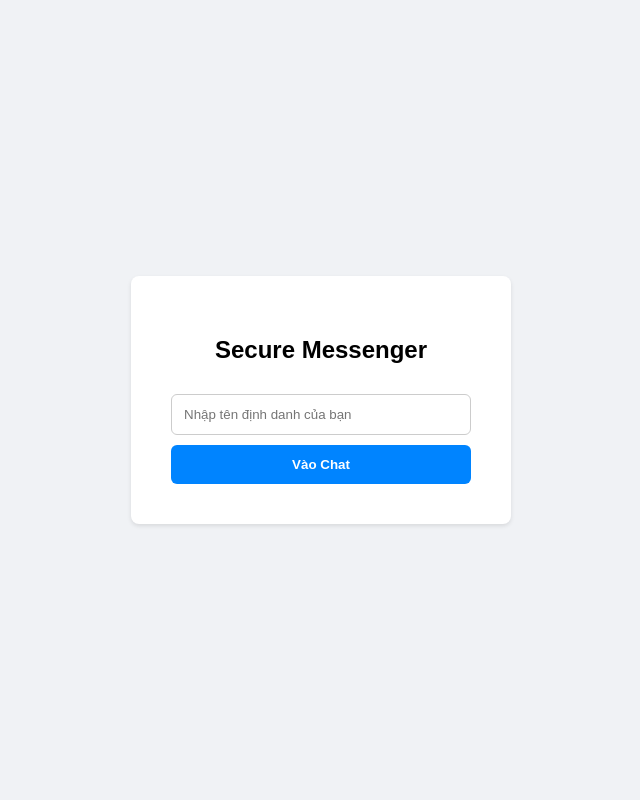
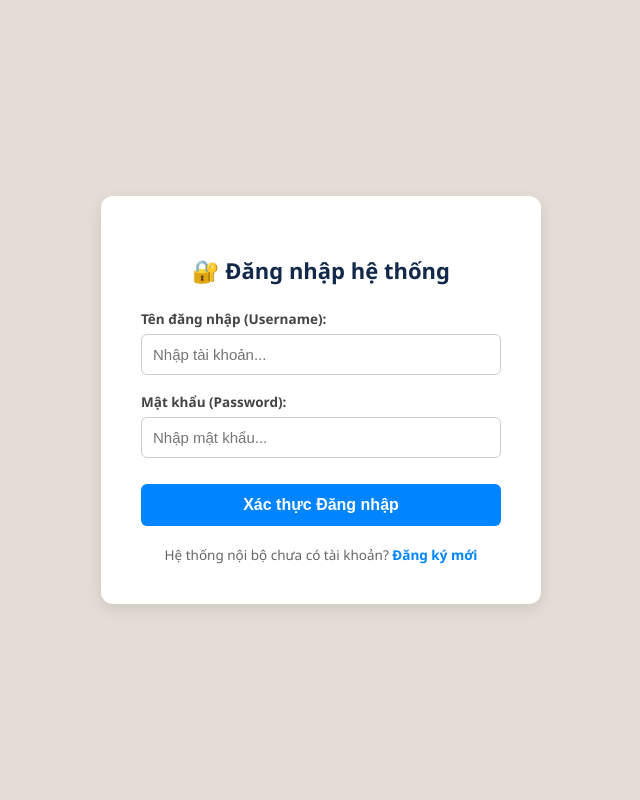
Before and after one commit to itzryuka/SecureImageSharing-Project-Team-9, a Flask app: page / in a window 1280 px wide. Shown: the whole page, without its empty margins (319-959 px from the left). Run offline with Flask 2, Linux system fonts and the light colour scheme; parts of the project's set-up code (start-up, migrations or seed data) failed here and were passed over.

Commit message:
Update 1.3

```diff
--- a/SecureImageSharing/SecureImageSharing/templates/login.html
+++ b/SecureImageSharing/SecureImageSharing/templates/login.html
@@ -1,35 +1,60 @@
 <!DOCTYPE html>
 <html lang="vi">
 <head>
-    <title>Đăng nhập - Secure Chat</title>
+    <meta charset="UTF-8">
+    <title>Xác thực Hệ thống - Secure Messenger</title>
     <style>
         body {
-            font-family: Arial;
-            background: #f0f2f5;
+            font-family: 'Segoe UI', Tahoma, Geneva, Verdana, sans-serif;
+            background: #e5ddd5;
+            height: 100vh;
             display: flex;
             justify-content: center;
             align-items: center;
-            height: 100vh;
             margin: 0;
         }
 
-        .login-box {
+        .auth-container {
             background: white;
             padding: 40px;
-            border-radius: 8px;
-            box-shadow: 0 2px 4px rgba(0,0,0,0.1);
+            border-radius: 12px;
+            box-shadow: 0 5px 15px rgba(0,0,0,0.1);
+            width: 360px;
             text-align: center;
-            width: 300px;
         }
 
-        input {
-            width: 100%;
-            padding: 12px;
-            margin: 10px 0;
-            border: 1px solid #ccc;
-            border-radius: 6px;
-            box-sizing: border-box;
+        h2 {
+            color: #12294A;
+            margin-bottom: 25px;
+            font-size: 22px;
         }
+
+        .input-group {
+            margin-bottom: 18px;
+            text-align: left;
+        }
+
+            .input-group label {
+                font-size: 13.5px;
+                font-weight: bold;
+                color: #444;
+                display: block;
+                margin-bottom: 6px;
+            }
+
+            .input-group input {
+                width: 100%;
+                padding: 11px;
+                border: 1px solid #ccc;
+                border-radius: 6px;
+                box-sizing: border-box;
+                font-size: 15px;
+                outline: none;
+            }
+
+                .input-group input:focus {
+                    border-color: #0084ff;
+                }
 
         button {
             width: 100%;
@@ -38,18 +63,106 @@
             color: white;
             border: none;
             border-radius: 6px;
+            font-size: 16px;
             font-weight: bold;
             cursor: pointer;
+            margin-top: 8px;
+            transition: 0.2s;
+        }
+
+            button:hover {
+                background: #006bce;
+            }
+
+        .switch-text {
+            margin-top: 20px;
+            font-size: 13.5px;
+            color: #666;
+        }
+
+            .switch-text a {
+                color: #0084ff;
+                text-decoration: none;
+                font-weight: bold;
+                cursor: pointer;
+            }
+
+        .alert {
+            padding: 12px;
+            border-radius: 6px;
+            margin-bottom: 18px;
+            font-size: 13.5px;
+            font-weight: 500;
+            text-align: left;
+        }
+
+        .alert-error {
+            background: #f8d7da;
+            color: #721c24;
+            border: 1px solid #f5c6cb;
+        }
+
+        .alert-success {
+            background: #d4edda;
+            color: #155724;
+            border: 1px solid #c3e6cb;
         }
     </style>
 </head>
 <body>
-    <div class="login-box">
-        <h2>Secure Messenger</h2>
-        <form method="post">
-            <input type="text" name="username" placeholder="Nhập tên định danh của bạn" required>
-            <button type="submit">Vào Chat</button>
+
+    <div class="auth-container">
+        <h2 id="form-title">🔐 Đăng nhập hệ thống</h2>
+
+        {% if error %}
+        <div class="alert alert-error">⚠️ {{ error }}</div>
+        {% endif %}
+        {% if success %}
+        <div class="alert alert-success">{{ success }}</div>
+        {% endif %}
+
+        <form id="auth-form" action="/" method="POST">
+            <div class="input-group">
+                <label>Tên đăng nhập (Username):</label>
+                <input type="text" name="username" required placeholder="Nhập tài khoản...">
+            </div>
+            <div class="input-group">
+                <label>Mật khẩu (Password):</label>
+                <input type="password" name="password" required placeholder="Nhập mật khẩu...">
+            </div>
+            <button type="submit" id="submit-btn">Xác thực Đăng nhập</button>
         </form>
+
+        <div class="switch-text" id="switch-prompt">
+            Hệ thống nội bộ chưa có tài khoản? <a onclick="toggleMode('register')">Đăng ký mới</a>
+        </div>
     </div>
+
+    <script>
+    let mode = "{{ mode | default('login') }}";
+
+    function toggleMode(targetMode) {
+        let form = document.getElementById('auth-form');
+        let title = document.getElementById('form-title');
+        let btn = document.getElementById('submit-btn');
+        let prompt = document.getElementById('switch-prompt');
+
+        if (targetMode === 'register') {
+            form.action = '/register';
+            title.innerText = '📝 Đăng ký tài khoản mới';
+            btn.innerText = 'Đăng ký & Cấp khóa RSA';
+            btn.style.background = '#28a745';
+            prompt.innerHTML = 'Đã cấp tài khoản nội bộ? <a onclick="toggleMode(\'login\')">Đăng nhập</a>';
+        } else {
+            form.action = '/';
+            title.innerText = '🔐 Đăng nhập hệ thống';
+            btn.innerText = 'Xác thực Đăng nhập';
+            btn.style.background = '#0084ff';
+            prompt.innerHTML = 'Hệ thống nội bộ chưa có tài khoản? <a onclick="toggleMode(\'register\')">Đăng ký mới</a>';
+        }
+    }
+    if (mode === 'register') toggleMode('register');
+    </script>
+
 </body>
 </html>
--- a/SecureImageSharing/SecureImageSharing/views.py
+++ b/SecureImageSharing/SecureImageSharing/views.py
@@ -1,6 +1,9 @@
 import os, base64, logging, json, hashlib
-from flask import render_template, request, jsonify, session, redirect, url_for
+from flask import render_template, request, jsonify, session, redirect, url_for, flash
 from flask_sqlalchemy import SQLAlchemy
+from werkzeug.utils import secure_filename
+from werkzeug.security import generate_password_hash, check_password_hash # Thư viện băm mật khẩu an toàn
+from PIL import Image # Thư viện kiểm tra Magic Bytes của ảnh
 from SecureImageSharing import app
 from .crypto_utils import generate_rsa_keys, encrypt_packet, decrypt_packet
 
@@ -11,9 +14,37 @@ db = SQLAlchemy(app)
 
 logging.basicConfig(filename='system_security.log', level=logging.INFO, format='%(asctime)s - %(message)s')
 
+# ==========================================
+# 🛡️ BỘ LỌC KIỂM TRA BẢO MẬT FILE ĐA LỚP
+# ==========================================
+ALLOWED_EXTENSIONS = {'png', 'jpg', 'jpeg'}
+MAX_FILE_SIZE = 10 * 1024 * 1024  # Giới hạn tối đa 10MB mỗi file
+
+def allowed_file(filename):
+    return '.' in filename and filename.rsplit('.', 1)[1].lower() in ALLOWED_EXTENSIONS
+
+def is_real_image(file_stream):
+    try:
+        img = Image.open(file_stream)
+        img.verify()
+        file_stream.seek(0) # Trả con trỏ file về vị trí đầu tiên sau khi kiểm tra xong
+        return True
+    except Exception:
+        return False
+
+def get_file_size(file_stream):
+    file_stream.seek(0, os.SEEK_END)
+    size = file_stream.tell()
+    file_stream.seek(0)
+    return size
+
+# ==========================================
+# 📊 CẤU TRÚC DATABASE (THÊM CỘT MẬT KHẨU)
+# ==========================================
 class User(db.Model):
     id = db.Column(db.Integer, primary_key=True)
     username = db.Column(db.String(50), unique=True)
+    password_hash = db.Column(db.String(255)) # Lưu trữ mật khẩu dạng băm an toàn
     pub_key = db.Column(db.LargeBinary)
     priv_key = db.Column(db.LargeBinary)
 
@@ -24,20 +55,54 @@ class Message(db.Model):
     is_image = db.Column(db.Boolean, default=False)
     content = db.Column(db.Text)
 
+# ==========================================
+# 🔐 HỆ THỐNG XÁC THỰC TÀI KHOẢN (AUTH SYSTEM)
+# ==========================================
+@app.route('/register', methods=['GET', 'POST'])
+def register():
+    if request.method == 'POST':
+        username = request.form['username'].strip()
+        password = request.form['password']
+
+        if not username or not password:
+            return render_template('login.html', error="Tài khoản và mật khẩu không được để trống!", mode="register")
+
+        if User.query.filter_by(username=username).first():
+            return render_template('login.html', error="Tên đăng nhập đã tồn tại trên hệ thống!", mode="register")
+
+        # Tạo cặp khóa RSA và băm mật khẩu bảo mật
+        priv, pub = generate_rsa_keys()
+        hashed_pw = generate_password_hash(password)
+
+        new_user = User(username=username, password_hash=hashed_pw, pub_key=pub, priv_key=priv)
+        db.session.add(new_user)
+        db.session.commit()
+        logging.info(f"Đăng ký thành công & Cấp khóa RSA cho: {username}")
+
+        return render_template('login.html', success="Đăng ký thành công! Mời bạn đăng nhập.", mode="login")
+    return render_template('login.html', mode="register")
+
 @app.route('/', methods=['GET', 'POST'])
 def login():
     if request.method == 'POST':
-        username = request.form['username']
+        username = request.form['username'].strip()
+        password = request.form['password']
+
         user = User.query.filter_by(username=username).first()
-        if not user:
-            priv, pub = generate_rsa_keys()
-            user = User(username=username, pub_key=pub, priv_key=priv)
-            db.session.add(user)
-            db.session.commit()
-            logging.info(f"Đăng ký & Cấp khóa RSA cho User: {username}")
-        session['username'] = username
-        return redirect(url_for('chat'))
-    return render_template('login.html')
+
+        # Kiểm tra sự tồn tại và đối chiếu chuỗi băm mật khẩu
+        if user and check_password_hash(user.password_hash, password):
+            session['username'] = username
+            return redirect(url_for('chat'))
+        else:
+            return render_template('login.html', error="Tài khoản hoặc mật khẩu không chính xác!", mode="login")
+
+    return render_template('login.html', mode="login")
+
+@app.route('/logout')
+def logout():
+    session.pop('username', None)
+    return redirect(url_for('login'))
 
 @app.route('/chat')
 def chat():
@@ -45,37 +110,63 @@ def chat():
     users = User.query.filter(User.username != session['username']).all()
     return render_template('chat.html', current_user=session['username'], users=users)
 
+# ==========================================
+# ✉️ ENDPOINT XỬ LÝ GỬI TIN NHẮN CHỮ & ẢNH
+# ==========================================
 @app.route('/api/send', methods=['POST'])
 def api_send():
     sender = session['username']
     receiver = request.form['receiver']
-    text = request.form.get('text', '')
+    text = request.form.get('text', '').strip()
     file = request.files.get('file')
 
-    if file:
+    # LUỒNG XỬ LÝ 1: GỬI FILE ẢNH BẢO MẬT
+    if file and file.filename != '':
+        file_size = get_file_size(file)
+
+        # Lớp 1: Chặn file quá dung lượng (Chống tấn công DoS ổ đĩa)
+        if file_size > MAX_FILE_SIZE:
+            logging.warning(f"[{sender}] Cảnh báo: Gửi file quá lớn vượt mức 10MB.")
+            return jsonify({"status": "error", "msg": "❌ HỆ THỐNG CHẶN: Dung lượng file ảnh vượt quá giới hạn 10MB!"})
+
+        # Lớp 2: Kiểm tra đuôi mở rộng Whitelist
+        if not allowed_file(file.filename):
+            logging.warning(f"[{sender}] Cảnh báo: Sai định dạng đuôi file ({file.filename}).")
+            return jsonify({"status": "error", "msg": "❌ HỆ THỐNG CHẶN: Định dạng không được phép! Chỉ chấp nhận .jpg, .jpeg, .png"})
+
+        # Lớp 3: Quét Magic Bytes bên trong nội dung (Chống ngụy trang Webshell/Trojan bằng đuôi giả)
+        if not is_real_image(file):
+            logging.warning(f"[{sender}] Cảnh báo nguy hiểm: Phát hiện cấu trúc tệp giả mạo Header bức ảnh từ người dùng.")
+            return jsonify({"status": "error", "msg": "❌ NGUY HIỂM: Hệ thống phát hiện cấu trúc file giả mạo hoặc chứa mã độc độc hại!"})
+
+        # Vượt qua bộ lọc an toàn thành công -> Đọc dữ liệu byte và tiến hành mã hóa gắn Watermark
         file_bytes = file.read()
         recv_user = User.query.filter_by(username=receiver).first()
 
-        # Nhận thêm biến wm_image từ hàm encrypt_packet
         wm_image, nonce, enc_key, cipher = encrypt_packet(file_bytes, sender, receiver, recv_user.pub_key)
 
         packet = f"{base64.b64encode(nonce).decode()}|{base64.b64encode(enc_key).decode()}|{base64.b64encode(cipher).decode()}"
         msg = Message(sender=sender, receiver=receiver, is_image=True, content=packet)
-        logging.info(f"[{sender}] Gửi ảnh mã hóa cho [{receiver}]")
+        logging.info(f"[{sender}] Đã gửi gói tin ảnh mã hóa thành công cho [{receiver}]")
         db.session.add(msg)
         db.session.commit()
 
-        # Trả về Base64 của cả 2 ảnh để Frontend popup lên màn hình
         return jsonify({
             "status": "success",
             "original_img": base64.b64encode(file_bytes).decode(),
             "watermarked_img": base64.b64encode(wm_image).decode()
         })
-    else:
+
+    # LUỒNG XỬ LÝ 2: GỬI TIN NHẮN VĂN BẢN THƯỜNG (PLAIN TEXT)
+    elif text != '':
         msg = Message(sender=sender, receiver=receiver, is_image=False, content=text)
         db.session.add(msg)
         db.session.commit()
         return jsonify({"status": "success"})
+
+    return jsonify({"status": "error", "msg": "Nội dung gửi trống!"})
+
+# Các API dữ liệu phía dưới giữ nguyên (api_messages, verify_image)
 @app.route('/api/messages/<receiver>')
 def api_messages(receiver):
     sender = session['username']
@@ -95,7 +186,7 @@ def api_messages(receiver):
                 img_b64 = base64.b64encode(img_bytes).decode()
                 result.append({"sender": m.sender, "is_image": True, "content": img_b64, "meta": meta})
             except Exception as e:
-                result.append({"sender": m.sender, "is_image": False, "content": f"<b style='color:red;'>[LỖI: {str(e)}]</b>"})
+                result.append({"sender": m.sender, "is_image": False, "content": f"<b style='color:red;'>[LỖI GIẢI MÃ: {str(e)}]</b>"})
         elif m.is_image and m.sender == sender:
             result.append({"sender": m.sender, "is_image": False, "content": "[Bạn đã gửi một ảnh mã hóa an toàn]"})
         else:
@@ -111,16 +202,13 @@ def verify_image():
     if not file or not original_hash:
         return jsonify({"status": "error", "msg": "Thiếu file hoặc mã băm!"})
 
-    # Tính toán lại mã băm của bức ảnh vừa tải lên
     img_bytes = file.read()
     current_hash = hashlib.sha256(img_bytes).hexdigest()
 
-    # So sánh
     if current_hash == original_hash:
         return jsonify({"status": "success", "msg": "✅ ẢNH NGUYÊN VẸN: Khớp mã băm, Watermark chưa bị can thiệp."})
     else:
         return jsonify({"status": "error", "msg": "❌ CẢNH BÁO: Ảnh đã bị Crop, chỉnh sửa hoặc xóa Watermark!"})
 
-# Khởi tạo DB khi chạy
 with app.app_context():
     db.create_all()
```
Also changed, not shown: SecureImageSharing/SecureImageSharing/templates/chat.html (+13 -4 lines), SecureImageSharing/temp.png (added), SecureImageSharing/temp_wm.jpg (added), 2 other files.
